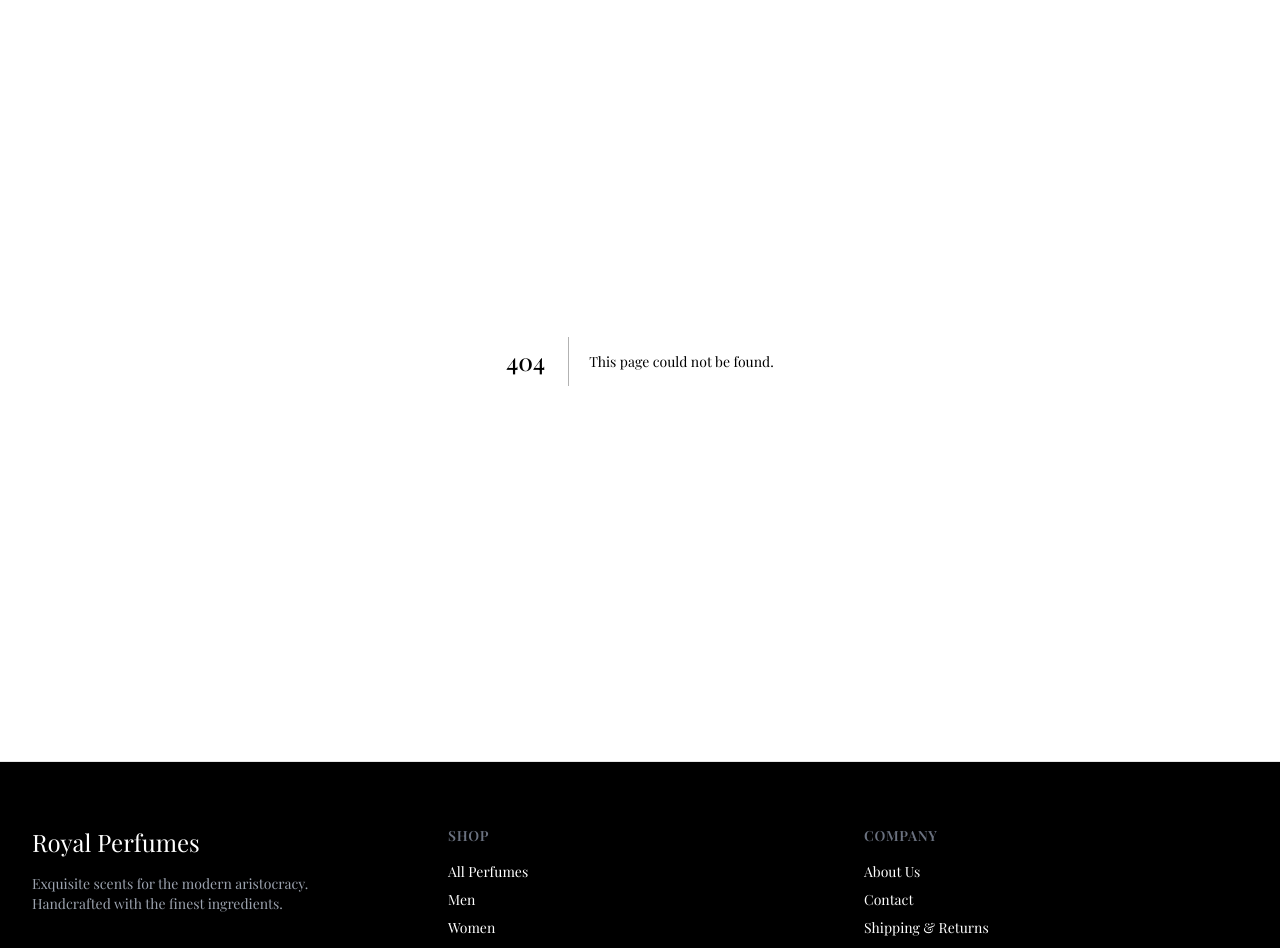
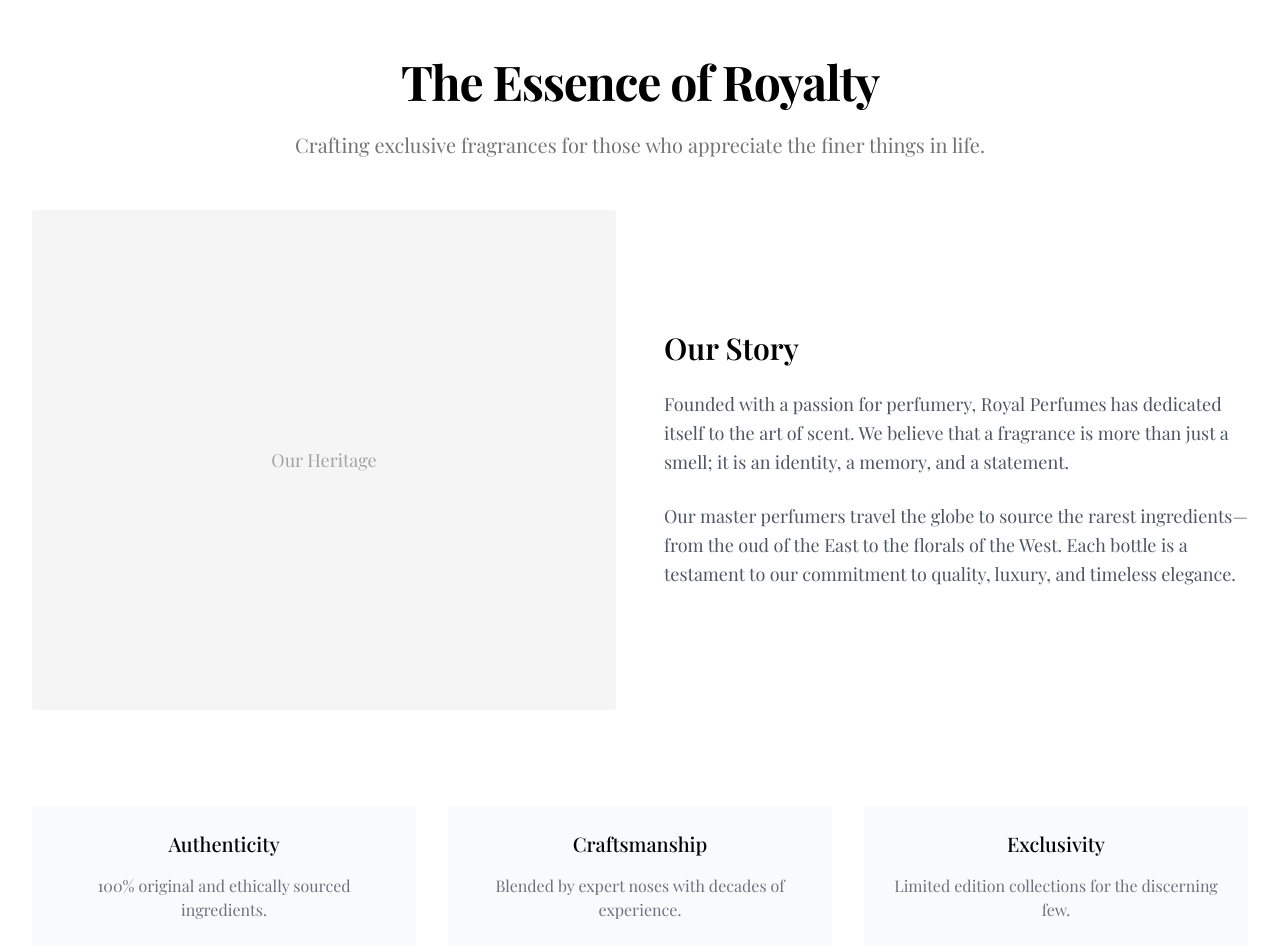
Before and after one commit to Ahmedtarekmekled/royal-perfume, a Next.js app: page /about in a window 1280 px wide. Before the commit this address had no page. Shown: the part 120-1068 px from the top of the page. Built offline with nearby package versions, Linux system fonts and the light colour scheme; a web font is replaced by a local one.

Commit message:
fix: resolve 404 errors for about and categories pages

```diff
--- /dev/null
+++ b/src/app/about/page.tsx
@@ -0,0 +1,56 @@
+
+import Image from 'next/image';
+
+export default function AboutPage() {
+  return (
+    <div className="container py-12 md:py-24 space-y-12">
+      {/* Hero Section */}
+      <div className="text-center space-y-6 max-w-3xl mx-auto">
+        <h1 className="text-4xl md:text-5xl font-heading font-bold tracking-tight">
+          The Essence of Royalty
+        </h1>
+        <p className="text-xl text-muted-foreground font-light leading-relaxed">
+          Crafting exclusive fragrances for those who appreciate the finer things in life.
+        </p>
+      </div>
+
+      {/* Story Section */}
+      <div className="grid md:grid-cols-2 gap-12 items-center">
+        <div className="relative h-[400px] md:h-[500px] bg-gray-100 rounded-lg overflow-hidden">
+             {/* Placeholder for About Image - Using a colored div/text if no image */}
+             <div className="absolute inset-0 flex items-center justify-center bg-neutral-100 text-neutral-400">
+                <span className="font-heading text-lg">Our Heritage</span>
+             </div>
+        </div>
+        <div className="space-y-6">
+          <h2 className="text-3xl font-heading font-semibold">Our Story</h2>
+          <p className="text-lg text-gray-600 leading-relaxed">
+            Founded with a passion for perfumery, Royal Perfumes has dedicated itself to the art of scent.
+            We believe that a fragrance is more than just a smell; it is an identity, a memory, and a statement.
+          </p>
+          <p className="text-lg text-gray-600 leading-relaxed">
+            Our master perfumers travel the globe to source the rarest ingredients—from the oud of the East
+            to the florals of the West. Each bottle is a testament to our commitment to quality, luxury,
+            and timeless elegance.
+          </p>
+        </div>
+      </div>
+
+      {/* Values Section */}
+      <div className="grid md:grid-cols-3 gap-8 pt-12">
+        <div className="text-center space-y-4 p-6 bg-gray-50 rounded-lg">
+            <h3 className="text-xl font-heading font-medium">Authenticity</h3>
+            <p className="text-gray-500">100% original and ethically sourced ingredients.</p>
+        </div>
+        <div className="text-center space-y-4 p-6 bg-gray-50 rounded-lg">
+            <h3 className="text-xl font-heading font-medium">Craftsmanship</h3>
+            <p className="text-gray-500">Blended by expert noses with decades of experience.</p>
+        </div>
+        <div className="text-center space-y-4 p-6 bg-gray-50 rounded-lg">
+            <h3 className="text-xl font-heading font-medium">Exclusivity</h3>
+            <p className="text-gray-500">Limited edition collections for the discerning few.</p>
+        </div>
+      </div>
+    </div>
+  );
+}
--- /dev/null
+++ b/src/app/categories/[slug]/page.tsx
@@ -0,0 +1,8 @@
+
+import { redirect } from 'next/navigation';
+
+export default function CategorySlugPage({ params }: { params: { slug: string } }) {
+  // Potentially map 'men', 'women' to query params in the future.
+  // For now, redirect to shop.
+  redirect('/shop');
+}
--- /dev/null
+++ b/src/app/categories/page.tsx
@@ -0,0 +1,6 @@
+
+import { redirect } from 'next/navigation';
+
+export default function CategoriesPage() {
+  redirect('/shop');
+}
```
